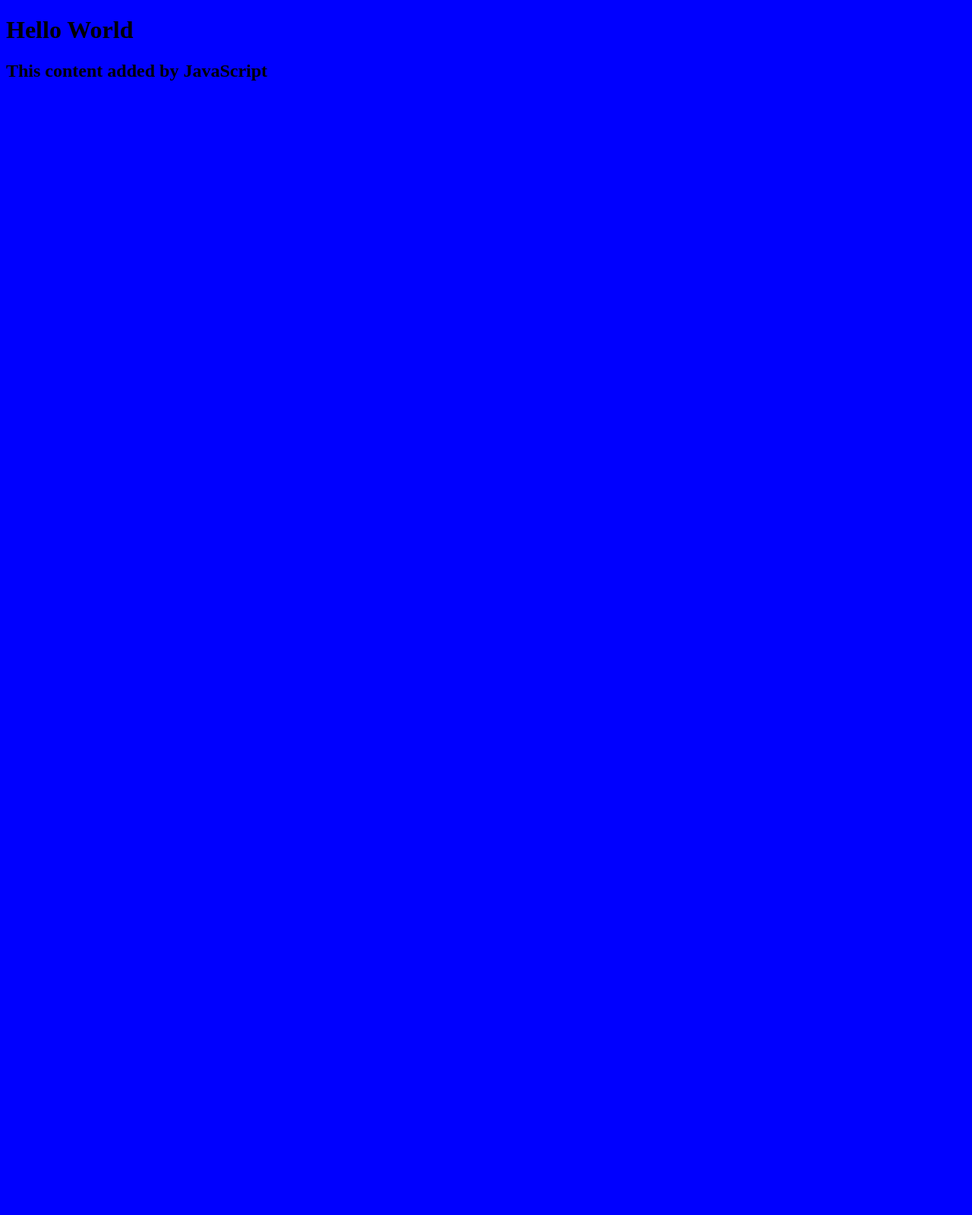
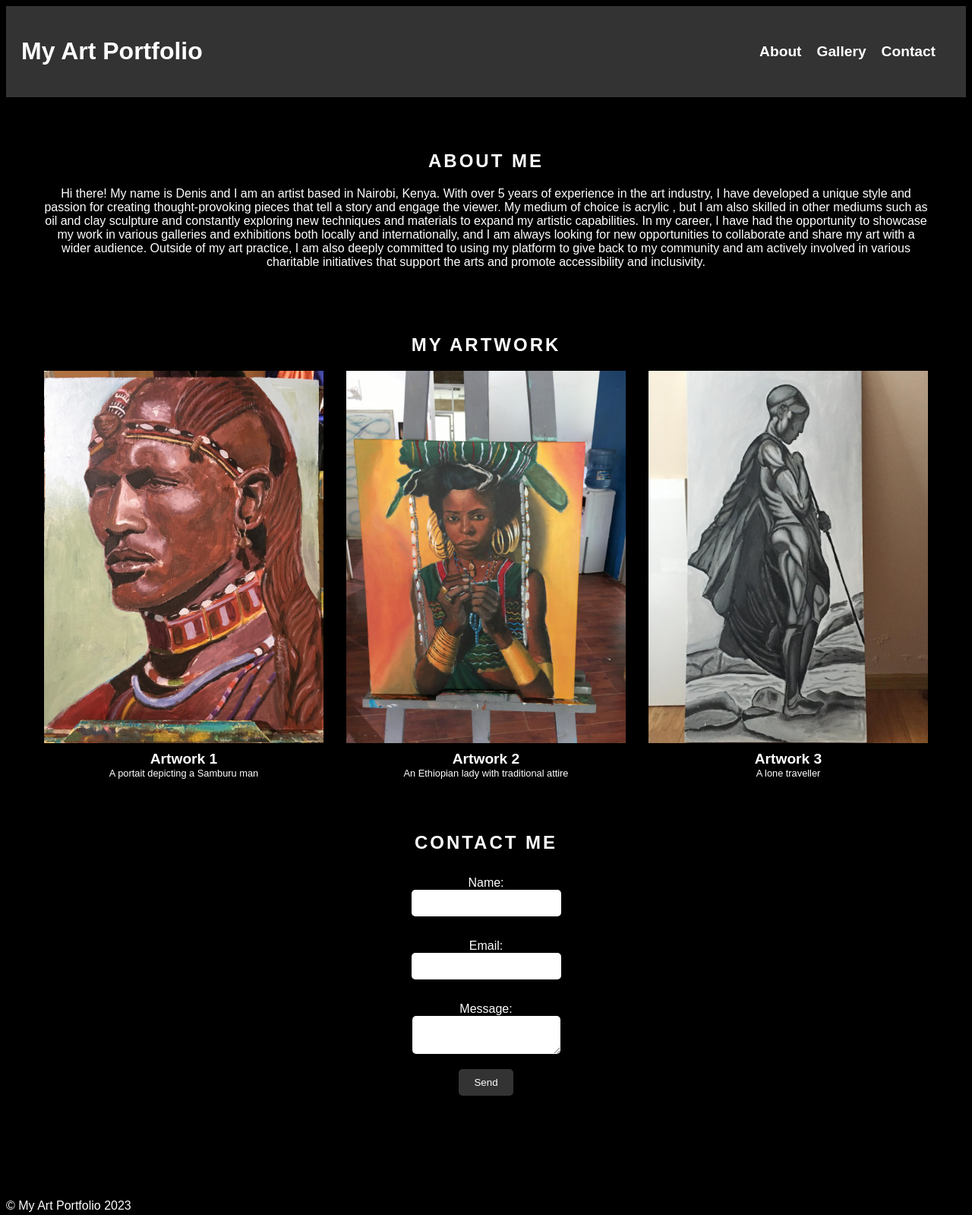
Before and after one commit to Bsquiat1/web-repository, a plain HTML site: page index.html in a window 1280 px wide. Shown: the whole page at 76% size. Before the commit the page ends 800 px from the top, so only its background shows below. Drawn offline with Linux system fonts and the light colour scheme.

Commit message:
html code and css style

```diff
--- a/index.html
+++ b/index.html
@@ -1,16 +1,72 @@
 <!DOCTYPE html>
-<html lang="en">
+<html>
 <head>
-    <meta charset="UTF-8">
-    <meta http-equiv="X-UA-Compatible" content="IE=edge">
-    <meta name="viewport" content="width=device-width, initial-scale=1.0">
-    <link rel="stylesheet" href="style.css" />
-    <title>My Website</title>
-
+	<title>My Art Portfolio</title>
+	<meta charset="UTF-8">
+	<meta name="viewport" content="width=device-width, initial-scale=1.0">
+	<link rel="stylesheet" href="style.css">
 </head>
 <body>
-    <h1>Hello World</h1>
-    <script src="script.js"></script>
+	<header>
+		<h1>My Art Portfolio</h1>
+		<nav>
+			<ul>
+				<li><a href="#about">About</a></li>
+				<li><a href="#gallery">Gallery</a></li>
+				<li><a href="#contact">Contact</a></li>
+			</ul>
+		</nav>
+	</header>
+	<main>
+		<section id="about">
+			<h2>About Me</h2>
+			<p>Hi there! My name is Denis and I am an artist based in Nairobi, Kenya. With over 5 years of experience in the art industry, I have developed a unique style and passion for creating thought-provoking pieces that tell a story and engage the viewer.
 
+                My medium of choice is acrylic , but I am also skilled in other mediums such as oil and clay sculpture and constantly exploring new techniques and materials to expand my artistic capabilities.
+
+                In my career, I have had the opportunity to showcase my work in various galleries and exhibitions both locally and internationally, and I am always looking for new opportunities to collaborate and share my art with a wider audience.
+
+                Outside of my art practice, I am also deeply committed to using my platform to give back to my community and am actively involved in various charitable initiatives that support the arts and promote accessibility and inclusivity.</p>
+		</section>
+		<section id="gallery">
+			<h2>My Artwork</h2>
+			<div class="gallery-container">
+				<div class="gallery-item">
+					<img src="warrior.jpeg" alt="Artwork 1">
+					<h3>Artwork 1</h3>
+					<p>A portait depicting a Samburu man</p>
+				</div>
+				<div class="gallery-item">
+					<img src="lady.jpeg" alt="Artwork 2">
+					<h3>Artwork 2</h3>
+					<p>An Ethiopian lady with traditional attire</p>
+				</div>
+                <div class="gallery-item">
+					<img src="wonderer.jpeg" alt="Artwork 3">
+					<h3>Artwork 3</h3>
+					<p>A lone traveller</p>
+				</div>
+
+			</div>
+		</section>
+		<section id="contact">
+			<h2>Contact Me</h2>
+			<form>
+				<label for="name">Name:</label>
+				<input type="text" id="name" name="name" required>
+
+				<label for="email">Email:</label>
+				<input type="email" id="email" name="email" required>
+
+				<label for="message">Message:</label>
+				<textarea id="message" name="message" required></textarea>
+
+				<input type="submit" value="Send">
+			</form>
+		</section>
+	</main>
+	<footer>
+		<p>&copy; My Art Portfolio 2023</p>
+	</footer>
 </body>
 </html>
--- a/style.css
+++ b/style.css
@@ -1,3 +1,117 @@
 body {
-    background: blue;
-  }
+  background-color: black;
+  color: white;
+  font-family: Arial, sans-serif;
+}
+
+header {
+  padding: 20px;
+  background-color: #333;
+  color: white;
+  display: flex;
+  justify-content: space-between;
+  align-items: center;
+}
+
+nav ul {
+  list-style: none;
+  display: flex;
+  justify-content: space-between;
+  align-items: center;
+}
+
+nav li {
+  margin-right: 20px;
+}
+
+nav a {
+  text-decoration: none;
+  color: white;
+  font-size: 1.2rem;
+  font-weight: bold;
+  transition: all 0.3s ease-in-out;
+}
+
+nav a:hover {
+  transform: scale(1.2);
+}
+
+main {
+  padding: 50px;
+  display: flex;
+  flex-direction: column;
+  align-items: center;
+}
+
+section {
+  margin-bottom: 50px;
+  text-align: center;
+}
+
+section h2 {
+  margin-bottom: 20px;
+  text-transform: uppercase;
+  letter-spacing: 3px;
+}
+
+.gallery-container {
+  display: grid;
+  grid-template-columns: repeat(3, 1fr);
+  gap: 30px;
+}
+
+.gallery-item {
+  display: flex;
+  flex-direction: column;
+  align-items: center;
+}
+
+.gallery-item img {
+  width: 100%;
+  height: auto;
+  margin-bottom: 10px;
+}
+
+.gallery-item h3 {
+  margin: 0;
+  font-size: 1.2rem;
+  font-weight: bold;
+}
+
+.gallery-item p {
+  margin: 0;
+  font-size: 0.8rem;
+}
+
+form {
+  display: flex;
+  flex-direction: column;
+  align-items: center;
+}
+
+label {
+  margin-top: 10px;
+}
+
+input,
+textarea {
+  padding: 10px;
+  margin-bottom: 20px;
+  border-radius: 5px;
+  border: none;
+}
+
+input[type="submit"] {
+  background-color: #333;
+  color: white;
+  padding: 10px 20px;
+  border-radius: 5px;
+  border: none;
+  cursor: pointer;
+  transition: all 0.3s ease-in-out;
+}
+
+input[type="submit"]:hover {
+  background-color: white;
+  color: #333;
+}
```
Also changed, not shown: lady.jpeg (added), warrior.jpeg (added), wonderer.jpeg (added).
